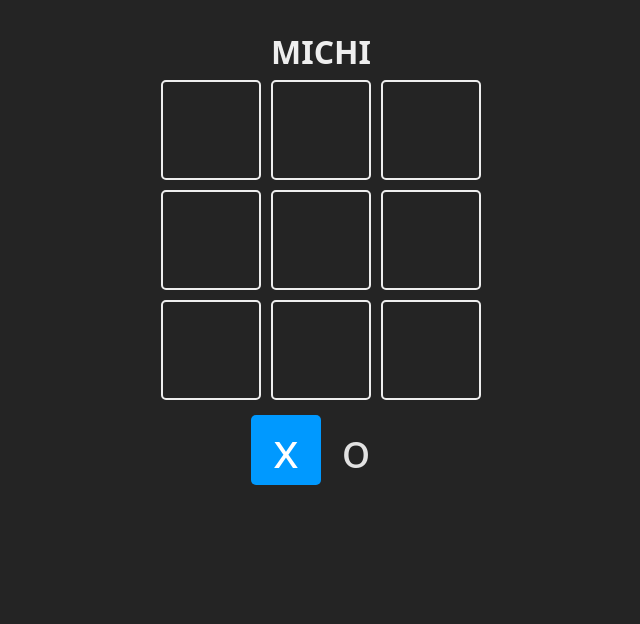
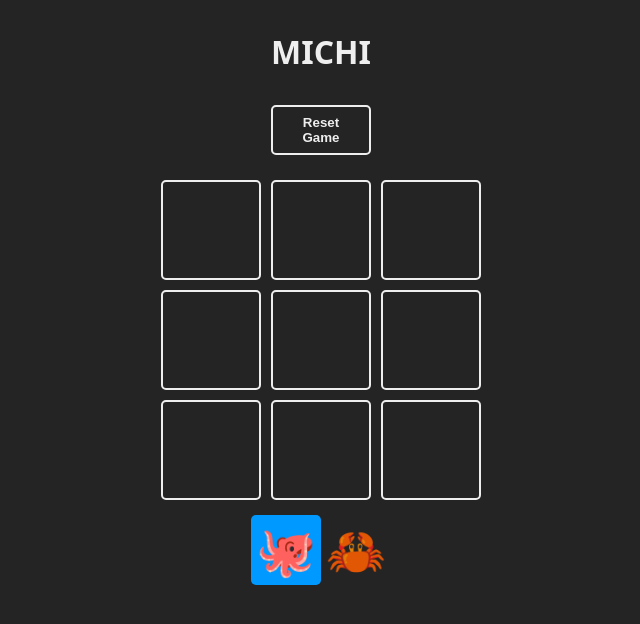
Before and after one commit to Lachicagladiadora/learning-react, a React (Vite) app in the folder michi-with-react/: page / in a window 1280 px wide. Shown: the top 624 px of the page, without its empty margins (319-959 px from the left). Built offline with nearby package versions, Linux system fonts and the light colour scheme.

Commit message:
finalized logic and separate components

```diff
--- a/michi-with-react/package.json
+++ b/michi-with-react/package.json
@@ -10,6 +10,7 @@
     "preview": "vite preview"
   },
   "dependencies": {
+    "canvas-confetti": "1.6.0",
     "react": "^18.2.0",
     "react-dom": "^18.2.0"
   },
--- a/michi-with-react/src/App.jsx
+++ b/michi-with-react/src/App.jsx
@@ -2,64 +2,34 @@
 // import './App.css'
 
 import { useState } from "react"
+import confetti from "canvas-confetti"
 
-const TURNS = {
-  X: 'x',
-  O: 'o',
-}
-
-
-
-const Square = ({ children, isSelected, updateBoard, index}) => {
-  const className = `square ${isSelected? 'is-selected' : ''}`
-
-  const handleClick = () => {
-    updateBoard(index)
-  }
-
-  return (
-    <div onClick={handleClick} className={className}>
-      {children}
-    </div>
-  )
-}
-
-const WINNER_COMBOS = [
-  [0,1,2],
-  [3,4,5],
-  [6,7,8],
-  [0,3,6],
-  [1,4,7],
-  [2,5,8],
-  [0,4,8],
-  [2,4,6],
-  [0,1,2],
-]
+import { Square } from "./components/Square.jsx"
+import { TURNS} from "./constants.js"
+import { checkWinnerFrom, checkEndGame } from "./logic/board.js"
+import { WinnerModal } from "./components/winnerModal.jsx"
 
 function App() {
   const [board, setBoard] = useState(
     Array(9).fill(null)
   )
-  console.log(board)
+  // console.log(board)
 
   const [turn, setTurn] = useState(TURNS.X)
   // null: there is no winner / false: there is a tie
-  const [state, setState] = useState(null)
+  // const   [state, setState] = useState(null)
 
-  const checkWinner = (boardToCheck) => {
-    // we review all winning combinations
-    for (const combo of WINNER_COMBOS) {
-      const [a,b,c] = combo
-      if (boardToCheck[a] &&  // [0] -> X u O
-        boardToCheck[a] === boardToCheck[b] &&
-        boardToCheck[b] === boardToCheck[c]
-        ) {
-          return boardToCheck[0] // X u O
-        }
-    }
-    // if there is no winner
-    return null
+  const [winner, setWinner] = useState(null)
+
+
+
+  const resetGame = () => {
+    setBoard(Array(9).fill(null))
+    setTurn(TURNS.X)
+    // setTurn(TURNS.O)
+    setWinner(null)
   }
+
 
   const updateBoard = (index) => {
     //  If (you already have something written in that position) ? we do not update : we update
@@ -72,15 +42,20 @@ function App() {
     const newTurn = turn === TURNS.X ? TURNS.O : TURNS.X
     setTurn(newTurn)
     // We check if there is a winner
-    const newWinner = checkWinner(newBoard)
-    if (winner) {
+    const newWinner = checkWinnerFrom(newBoard)
+    if (newWinner) {
+      confetti()
       setWinner(newWinner)
+      // alert(`the winner is ${newWinner}`)
+    } else if (checkEndGame(newBoard)) {
+      setWinner(false)  // A tie
     }
   }
 
   return (
     <main className="board">
       <h1>MICHI</h1>
+      <button onClick={resetGame}>Reset Game</button>
       <section className="game">
         {
           board.map((_,index) => {
@@ -110,6 +85,9 @@ function App() {
           {TURNS.O}
         </Square>
       </section>
+
+      <WinnerModal resetGame={resetGame} winner={winner}/>
+
     </main>
   )
 }
--- /dev/null
+++ b/michi-with-react/src/components/Square.jsx
@@ -0,0 +1,13 @@
+export const Square = ({ children, isSelected, updateBoard, index}) => {
+    const className = `square ${isSelected? 'is-selected' : ''}`
+
+    const handleClick = () => {
+      updateBoard(index)
+    }
+
+    return (
+      <div onClick={handleClick} className={className}>
+        {children}
+      </div>
+    )
+  }
--- /dev/null
+++ b/michi-with-react/src/components/winnerModal.jsx
@@ -0,0 +1,25 @@
+import { Square } from "./Square.jsx"
+
+export function WinnerModal ({winner, resetGame}) {
+    if (winner === null) return null
+
+    const winnerText = winner === false ? 'A tie' : 'You win'
+
+    return (
+
+        <section className="winner">
+        <div className="tect">
+            <h2>{winnerText}</h2>
+
+            <header className="win">
+            {winner && <Square>{winner}</Square>}
+            </header>
+
+            <footer>
+            <button onClick={resetGame}>Start again</button>
+            </footer>
+        </div>
+        </section>
+
+    )
+}
--- /dev/null
+++ b/michi-with-react/src/constants.js
@@ -0,0 +1,15 @@
+export const TURNS = {
+    X: '🐙', //'×',
+    O:'🦀', //'o',
+  }
+
+export  const WINNER_COMBOS = [
+    [0,1,2],
+    [3,4,5],
+    [6,7,8],
+    [0,3,6],
+    [1,4,7],
+    [2,5,8],
+    [0,4,8],
+    [2,4,6],
+  ]
--- /dev/null
+++ b/michi-with-react/src/logic/board.js
@@ -0,0 +1,25 @@
+import { WINNER_COMBOS } from "../constants.js"
+
+export const checkWinnerFrom = (boardToCheck) => {
+    // we review all winning combinations
+    for (const combo of WINNER_COMBOS) {
+      const [a,b,c] = combo
+      if (
+        boardToCheck[a] &&  // [0] -> X u O
+        boardToCheck[a] === boardToCheck[b] &&
+        boardToCheck[a] === boardToCheck[c]
+        ) {
+          return boardToCheck[0] // X u O
+        }
+    }
+    // if there is no winner
+    return null
+  }
+
+
+  export const checkEndGame = (newBoard) => {
+    // We check if there is a tie
+    // if there are no empty spaces
+    // in the board
+    return newBoard.every((square) => square !== null)
+  }
```
Also changed, not shown: 1 other file (tests, documents, lock files or other folders).
